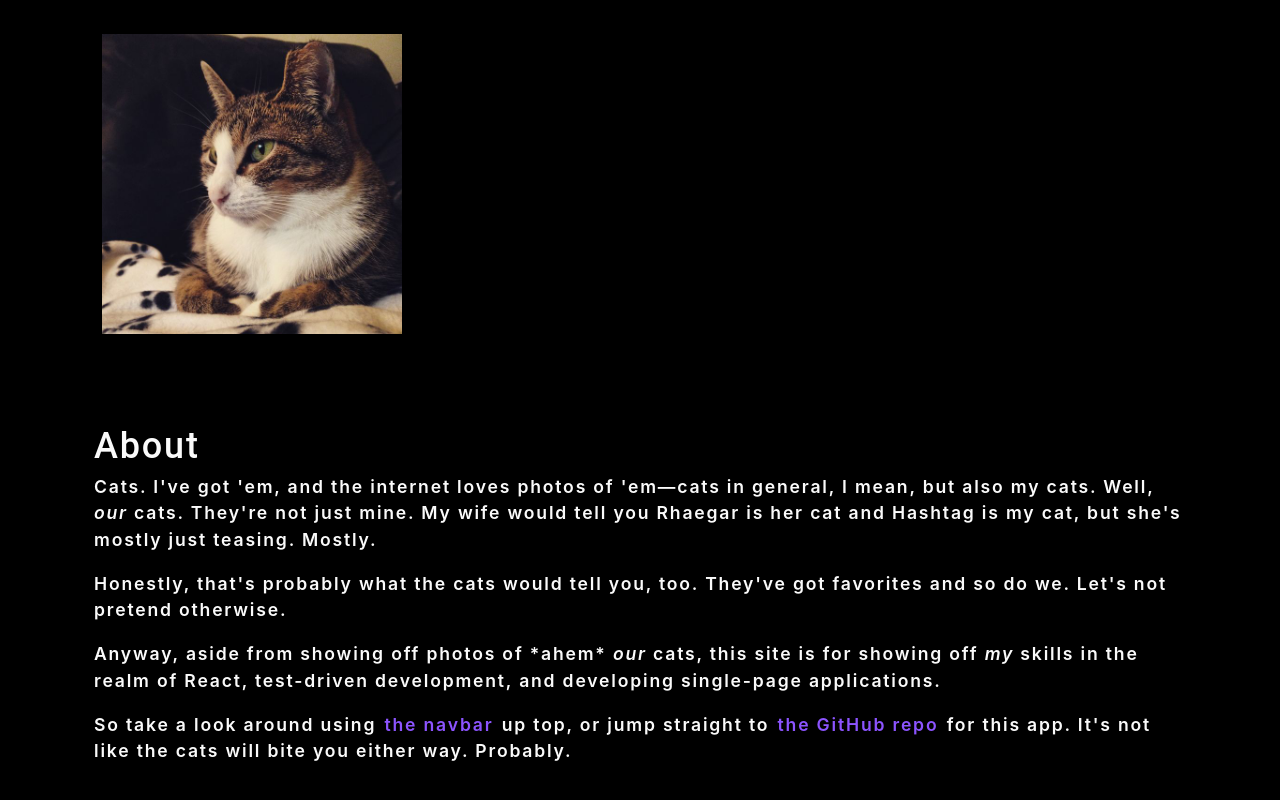
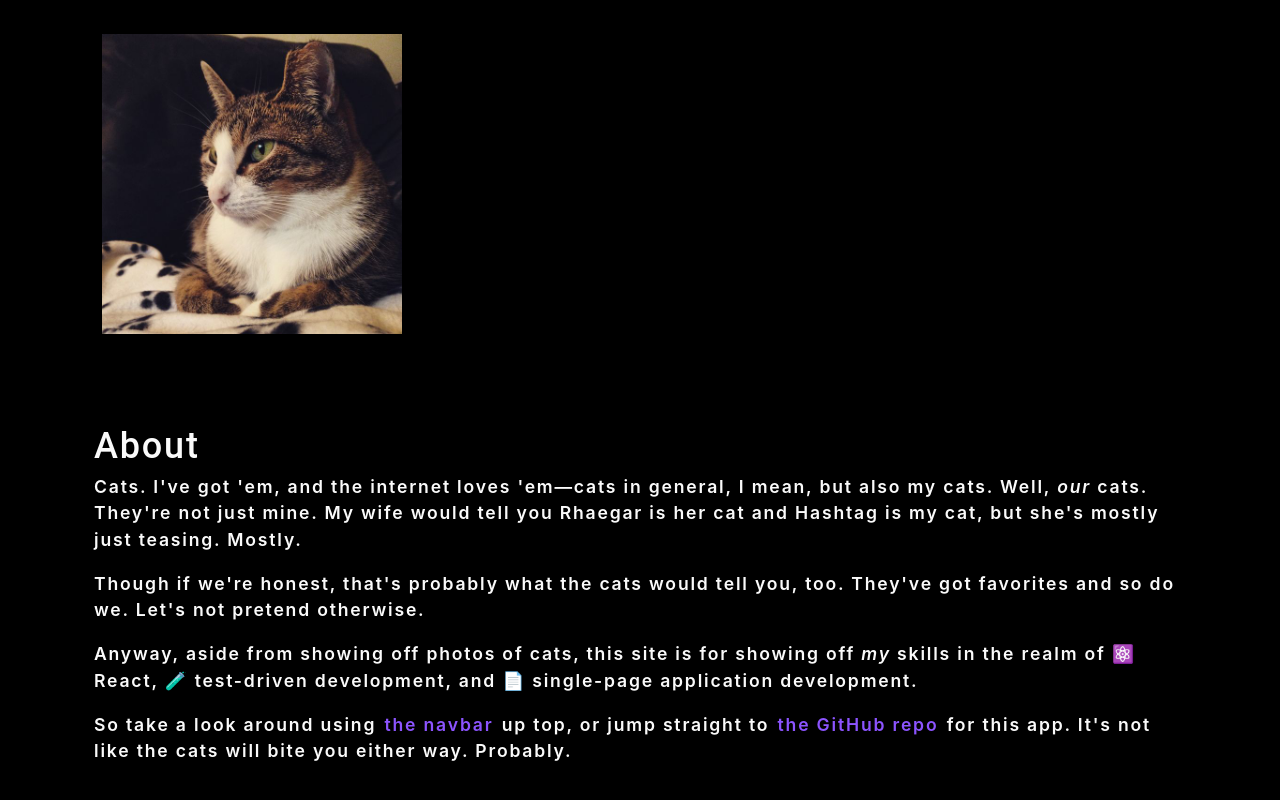
Before and after one commit to rrcampbell-exe/photo-portfolio, a React (Create React App) app: page / in a window 1280 px wide. Shown: the part 878-1678 px from the top of the page. Built offline with nearby package versions, Linux system fonts and the light colour scheme.

Commit message:
Update about text

```diff
--- a/src/components/About/index.js
+++ b/src/components/About/index.js
@@ -4,9 +4,9 @@ const About = () => {
   return (
     <section className="my-5">
       <h1 id="about">About</h1>
-      <p>Cats. I've got 'em, and the internet loves photos of 'em—cats in general, I mean, but also my cats. Well, <i>our</i> cats. They're not just mine. My wife would tell you Rhaegar is her cat and Hashtag is my cat, but she's mostly just teasing. Mostly.</p>
-      <p>Honestly, that's probably what the cats would tell you, too. They've got favorites and so do we. Let's not pretend otherwise.</p>
-      <p>Anyway, aside from showing off photos of *ahem* <i>our</i> cats, this site is for showing off <i>my</i> skills in the realm of React, test-driven development, and developing single-page applications.</p>
+      <p>Cats. I've got 'em, and the internet loves 'em—cats in general, I mean, but also my cats. Well, <i>our</i> cats. They're not just mine. My wife would tell you Rhaegar is her cat and Hashtag is my cat, but she's mostly just teasing. Mostly.</p>
+      <p>Though if we're honest, that's probably what the cats would tell you, too. They've got favorites and so do we. Let's not pretend otherwise.</p>
+      <p>Anyway, aside from showing off photos of cats, this site is for showing off <i>my</i> skills in the realm of ⚛️ React, 🧪 test-driven development, and 📄 single-page application development.</p>
       <p>So take a look around using <a href="#navbar">the navbar</a> up top, or jump straight to <a href="https://github.com/rrcampbell-exe/photo-portfolio" target="_blank">the GitHub repo</a> for this app. It's not like the cats will bite you either way. Probably.</p>
     </section>
   );
```
